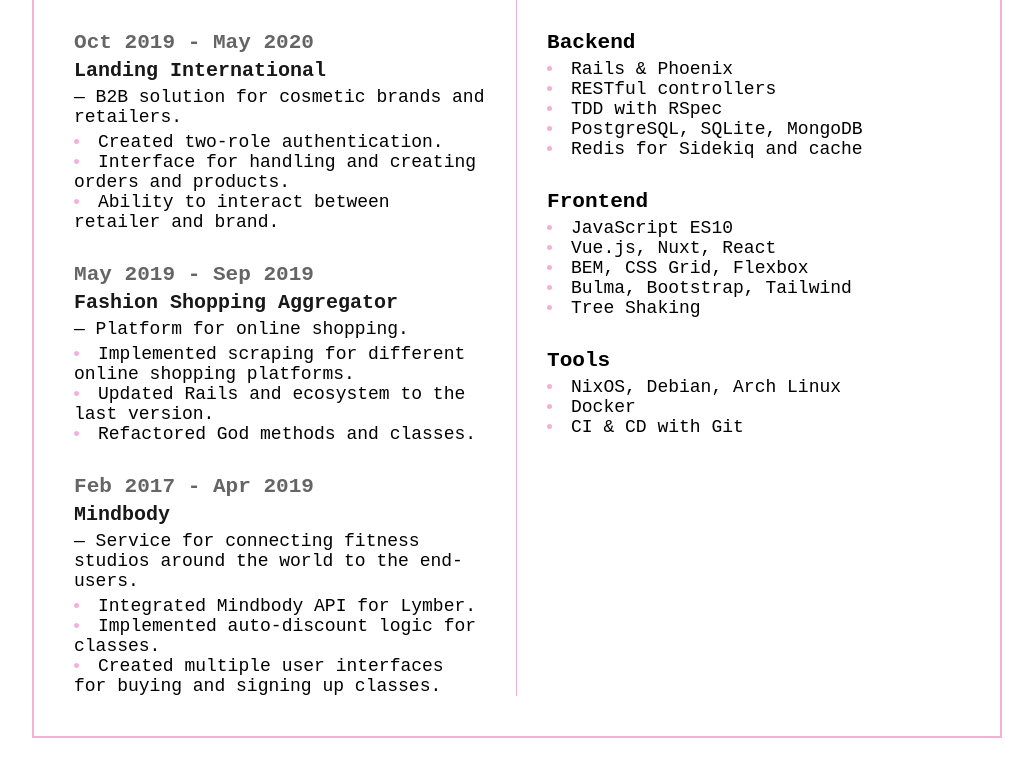
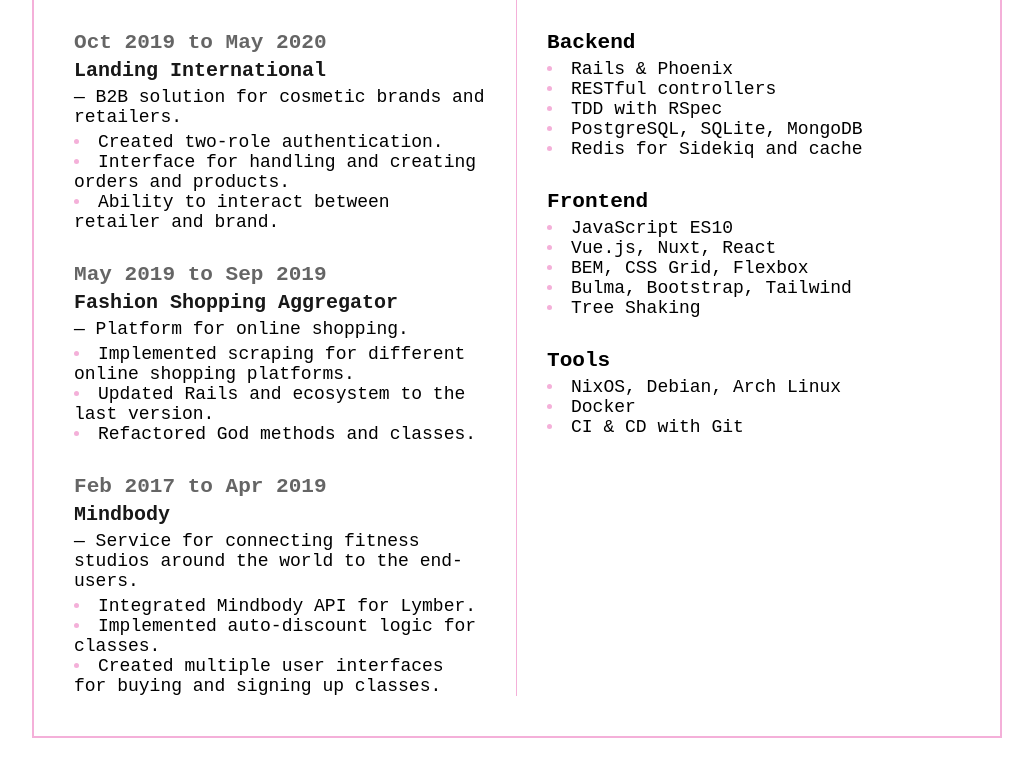
Before and after one commit to yobsen/resume, a plain HTML site: page index.html in a window 1280 px wide. Shown: the part 330-1088 px from the top of the page, without its empty margins (123-1156 px from the left). Drawn offline with Linux system fonts and the light colour scheme.

Commit message:
fix for dates

```diff
--- a/index.html
+++ b/index.html
@@ -55,7 +55,7 @@
         <h2 class="main-section__header">Employment History</h2>
           <img class="employment__icon" src="icons/briefcase-icon.svg">
         <div class="main-section__column">
-          <h3 class="main-section__date">Oct 2019 - May 2020</h3>
+          <h3 class="main-section__date">Oct 2019 to May 2020</h3>
           <p class="main-section__organization">Landing International</p>
           <p>— B2B solution for cosmetic brands and retailers.</p>
           <ul>
@@ -65,7 +65,7 @@
           </ul>
         </div>
         <div class="main-section__column">
-          <h3 class="main-section__date">May 2019 - Sep 2019</h3>
+          <h3 class="main-section__date">May 2019 to Sep 2019</h3>
           <p class="main-section__organization"><strong>Fashion Shopping Aggregator</strong></p>
           <p>— Platform for online shopping.</p>
           <ul>
@@ -75,7 +75,7 @@
           </ul>
         </div>
         <div class="main-section__column">
-          <h3 class="main-section__date">Feb 2017 - Apr 2019</h3>
+          <h3 class="main-section__date">Feb 2017 to Apr 2019</h3>
           <p class="main-section__organization"><strong>Mindbody</strong></p>
           <p>— Service for connecting fitness studios around the world to the end-users.</p>
           <ul>
```
